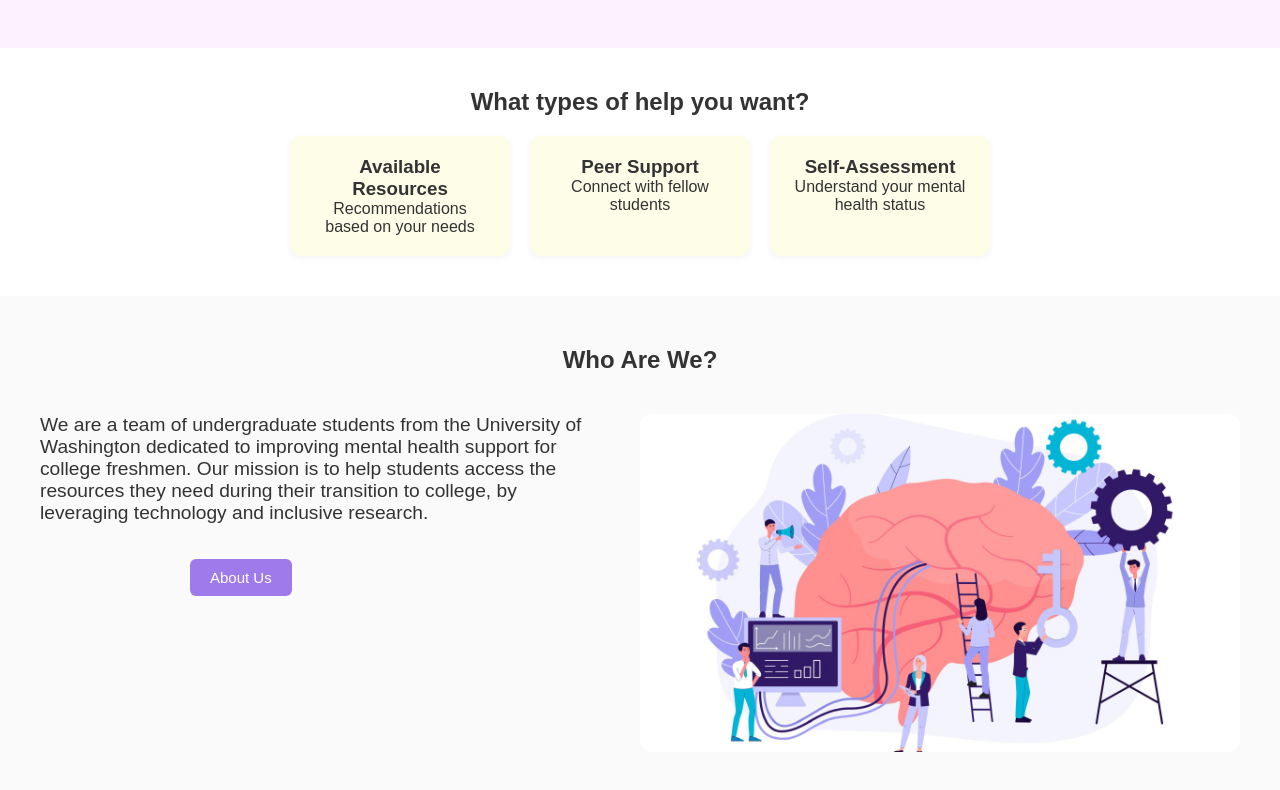
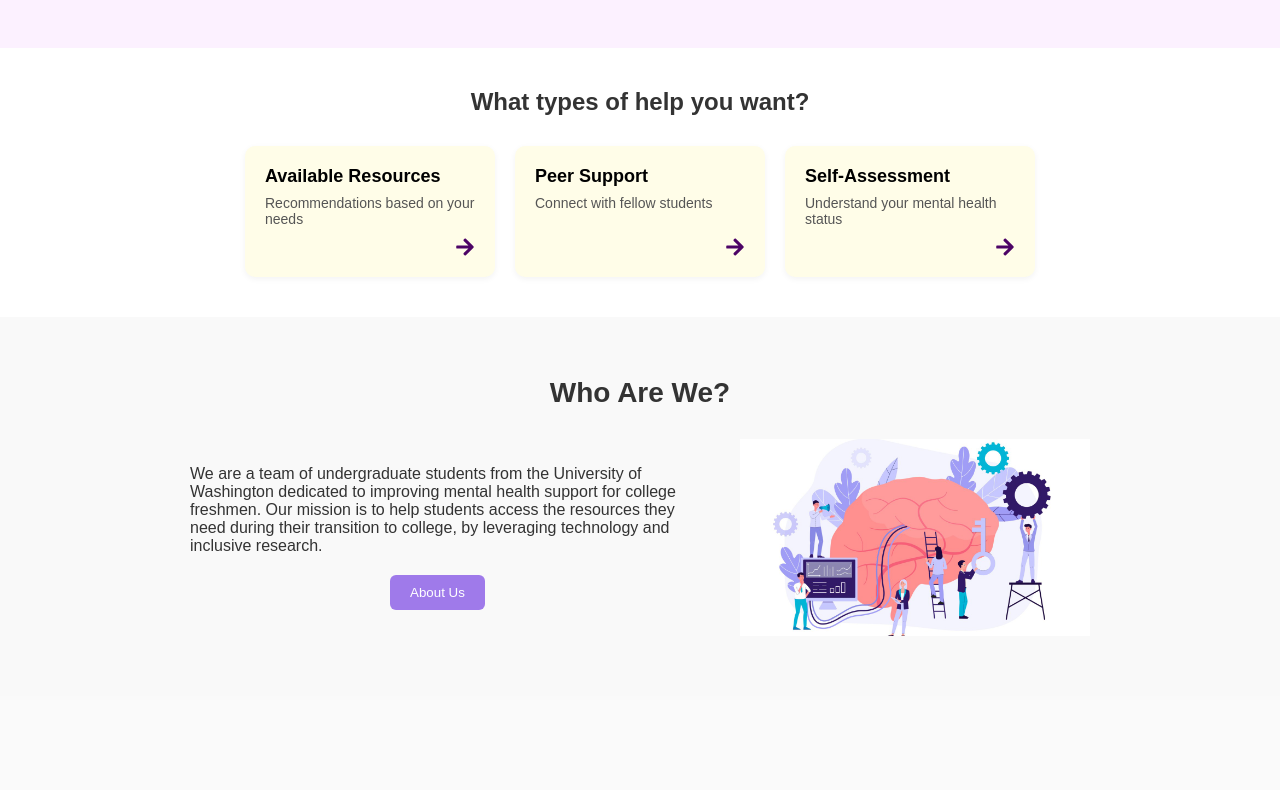
Before and after one commit to lattematics/hotpot, a React (Create React App) app: page / in a window 1280 px wide. Shown: the part 432-1222 px from the top of the page. After the commit the page ends 1128 px from the top, so only its background shows below. Built offline with nearby package versions, Linux system fonts and the light colour scheme.

Commit message:
home update

```diff
--- a/package.json
+++ b/package.json
@@ -10,6 +10,7 @@
     "@testing-library/user-event": "^13.5.0",
     "react": "^19.1.0",
     "react-dom": "^19.1.0",
+    "react-icons": "^5.5.0",
     "react-router-dom": "^7.5.0",
     "react-scripts": "5.0.1",
     "web-vitals": "^2.1.4"
--- a/src/components/Home.jsx
+++ b/src/components/Home.jsx
@@ -1,10 +1,12 @@
 import React from 'react';
 import { Link } from 'react-router-dom';
+import { FaArrowRight } from "react-icons/fa";
 
 export default function HomePage() {
   return (
     <div className="home-container">
 
+      {/* Hero Section */}
       <section className="hero">
         <div className="hero-content">
           <div className="hero-text">
@@ -16,13 +18,33 @@ export default function HomePage() {
         </div>
       </section>
 
-
+      {/* Help Section */}
       <section className="help-section">
         <h2>What types of help you want?</h2>
         <div className="help-cards">
-          <HelpCard title="Available Resources" desc="Recommendations based on your needs" />
-          <HelpCard title="Peer Support" desc="Connect with fellow students" />
-          <HelpCard title="Self-Assessment" desc="Understand your mental health status" />
+          <Link to="/resources" className="help-card">
+            <div className="card-top">
+              <h3>Available Resources</h3>
+              <p>Recommendations based on your needs</p>
+            </div>
+            <FaArrowRight className="arrow-icon" />
+          </Link>
+
+          <Link to="/forum" className="help-card">
+            <div className="card-top">
+              <h3>Peer Support</h3>
+              <p>Connect with fellow students</p>
+            </div>
+            <FaArrowRight className="arrow-icon" />
+          </Link>
+
+          <Link to="/quiz" className="help-card">
+            <div className="card-top">
+              <h3>Self-Assessment</h3>
+              <p>Understand your mental health status</p>
+            </div>
+            <FaArrowRight className="arrow-icon" />
+          </Link>
         </div>
       </section>
 
@@ -41,15 +63,7 @@ export default function HomePage() {
           <img className="about-img" src="/img/Home.jpeg" alt="Brain illustration" />
         </div>
       </section>
+
     </div>
   );
 }
-
-function HelpCard({ title, desc }) {
-    return (
-      <div className="help-card">
-        <h3>{title}</h3>
-        <p>{desc}</p>
-      </div>
-    );
-  }
--- a/src/index.css
+++ b/src/index.css
@@ -99,50 +99,86 @@ body {
   justify-content: center;
   gap: 20px;
   flex-wrap: wrap;
-  margin-top: 20px;
+  margin-top: 30px;
 }
 
 .help-card {
-  background-color: #FDFDE8;
+  background-color: #fffde8;
   padding: 20px;
   border-radius: 10px;
-  width: 220px;
+  width: 250px;
+  text-align: left;
+  text-decoration: none;
+  color: black;
   box-shadow: 0 2px 6px rgba(0, 0, 0, 0.05);
+  display: flex;
+  flex-direction: column;
+  justify-content: space-between;
   transition: background-color 0.2s ease;
 }
 
 .help-card:hover {
   background-color: #fff9cc;
+  cursor: pointer;
 }
 
+.card-top {
+  display: flex;
+  flex-direction: column;
+  gap: 8px;
+}
+
+.card-top h3 {
+  font-size: 18px;
+  font-weight: bold;
+}
+
+.card-top p {
+  font-size: 14px;
+  color: #555;
+}
+
+.arrow-icon {
+  align-self: flex-end;
+  font-size: 20px;
+  color: #4d0466;
+  margin-top: 10px;
+}
+
+
 .about-section {
-  padding: 50px 20px;
+  padding: 60px 20px;
+  background-color: #f9f9f9;
   text-align: center;
+}
+
+.about-section h2 {
+  font-size: 28px;
+  margin-bottom: 30px;
 }
 
 .about-content {
   display: flex;
-  justify-content: space-between;
-  max-width: 1200px;
+  justify-content: center;
+  align-items: center;
+  gap: 50px;
+  max-width: 1000px;
   margin: 0 auto;
-  gap: 40px;
+  flex-wrap: wrap;
   text-align: left;
-  margin-top: 40px;
+}
+
+
+.about-text {
+  flex: 1;
+  min-width: 300px;
+  max-width: 500px;
 }
 
 .about-img {
-  flex: 1;
-  max-width: 600px;
-  width: 100%;
-  border-radius: 12px;
-}
-.about-text {
-  flex: 1;
-}
-
-.about-text p {
-  margin-bottom: 20px;
-  font-size: 1.2rem;
+  width: 350px;
+  max-width: 100%;
+  height: auto;
 }
 
 .about-btn {
@@ -150,11 +186,10 @@ body {
   color: white;
   padding: 10px 20px;
   border: none;
-  margin-top: 15px;
+  margin-top: 20px;
   border-radius: 6px;
   cursor: pointer;
-  font-size: 15px;
-  margin-left: 150px;
+  margin-left: 200px;
 }
 
 .about-btn:hover {
```
Also changed, not shown: 1 other file (tests, documents, lock files or other folders). Lines whose indentation alone changed are shown as unchanged.
